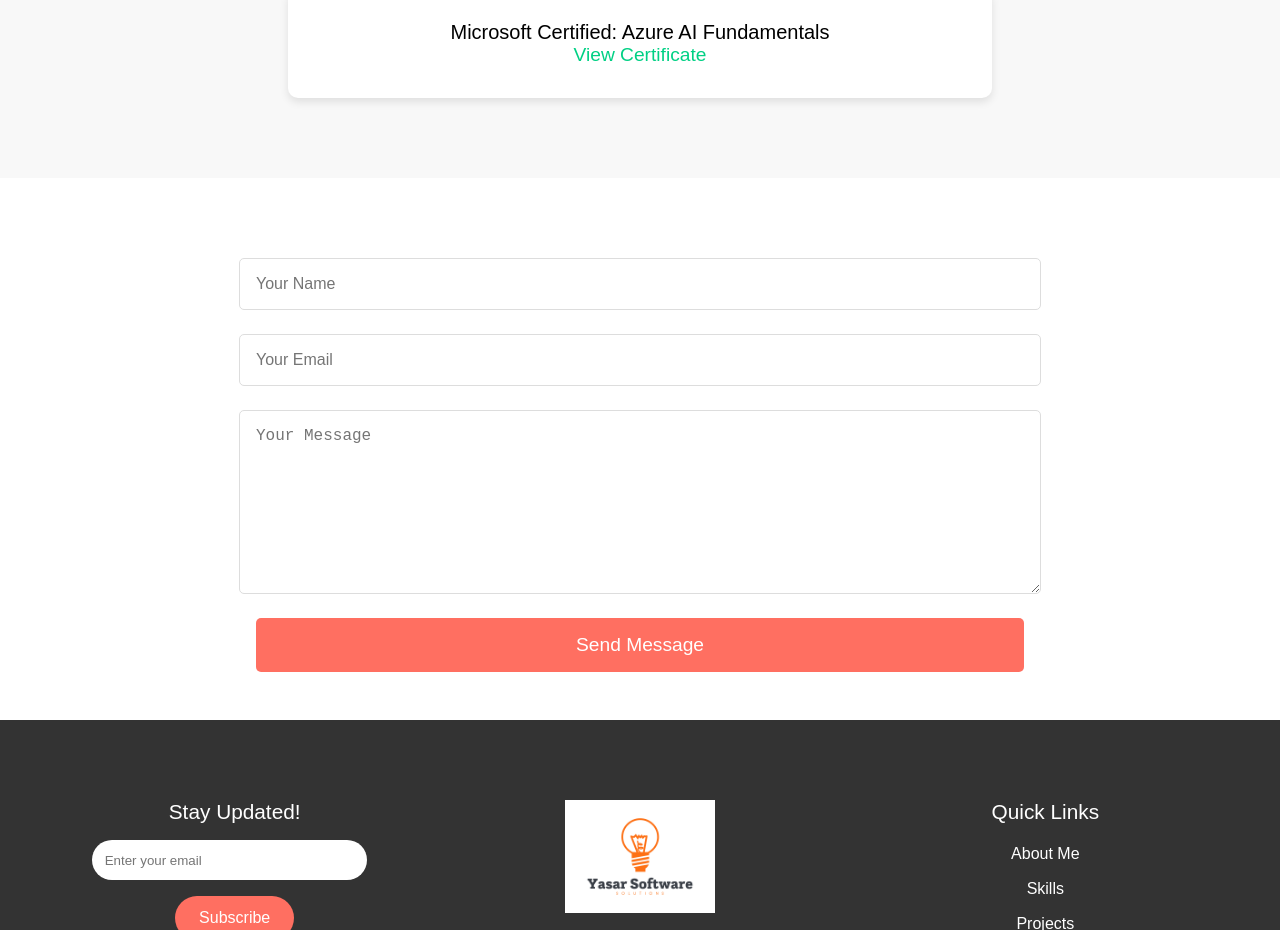
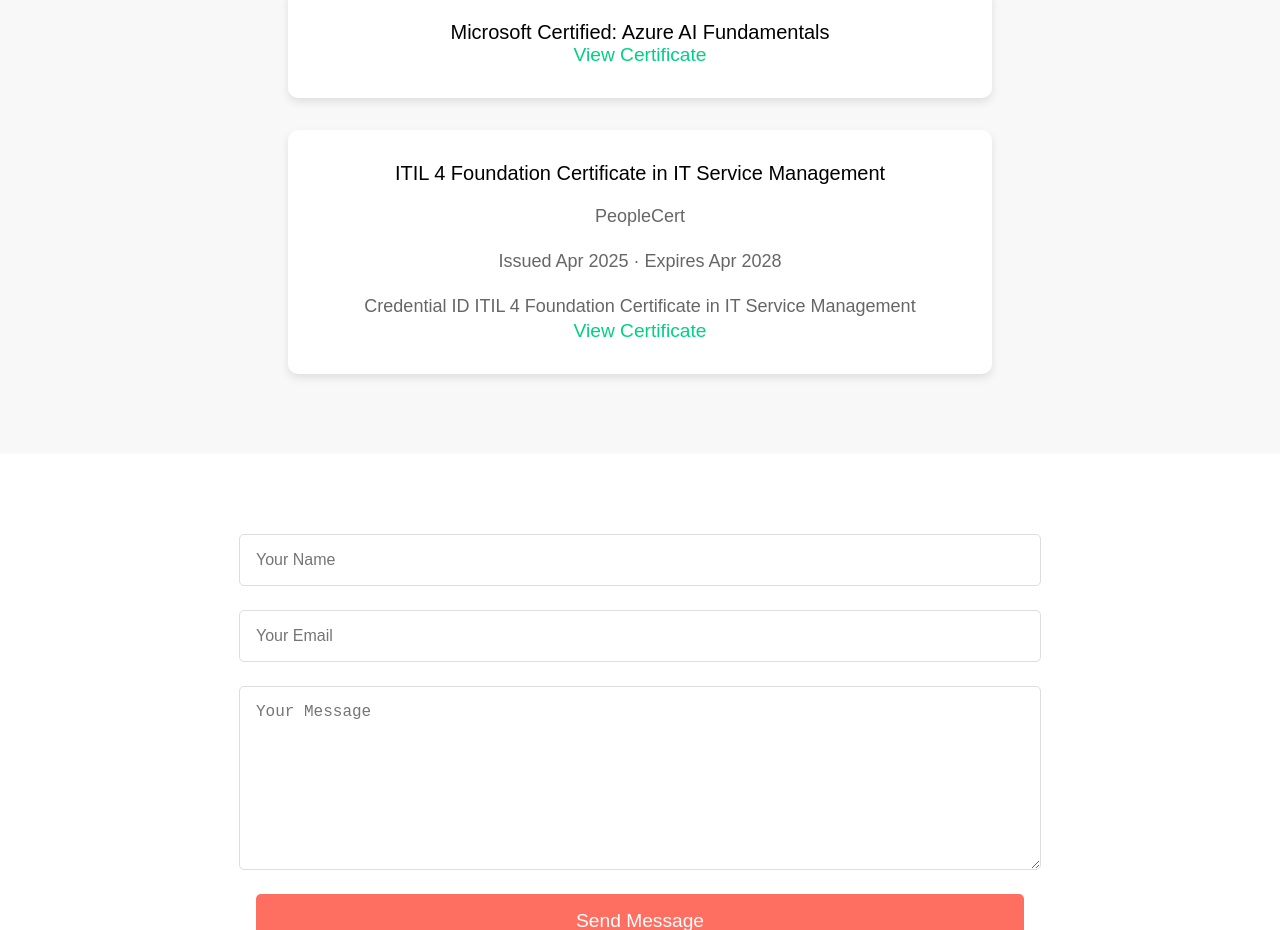
Before and after one commit to Yasar2019/myPortfolio, a React (Vite) app: page / in a window 1280 px wide. Shown: the part 2880-3810 px from the top of the page. Built offline with nearby package versions, Linux system fonts and the light colour scheme; no server answers.

Commit message:
Add ITIL 4 certification entry

```diff
--- a/src/Components/Certifications.jsx
+++ b/src/Components/Certifications.jsx
@@ -40,6 +40,13 @@
         <h3>Microsoft Certified: Azure AI Fundamentals</h3>
         <a href="#" target="_blank">View Certificate</a>
       </CertificationCard>
+      <CertificationCard>
+        <h3>ITIL 4 Foundation Certificate in IT Service Management</h3>
+        <p>PeopleCert</p>
+        <p>Issued Apr 2025 · Expires Apr 2028</p>
+        <p>Credential ID ITIL 4 Foundation Certificate in IT Service Management</p>
+        <a href="#" target="_blank">View Certificate</a>
+      </CertificationCard>
     </Section>
   );
 };
```
